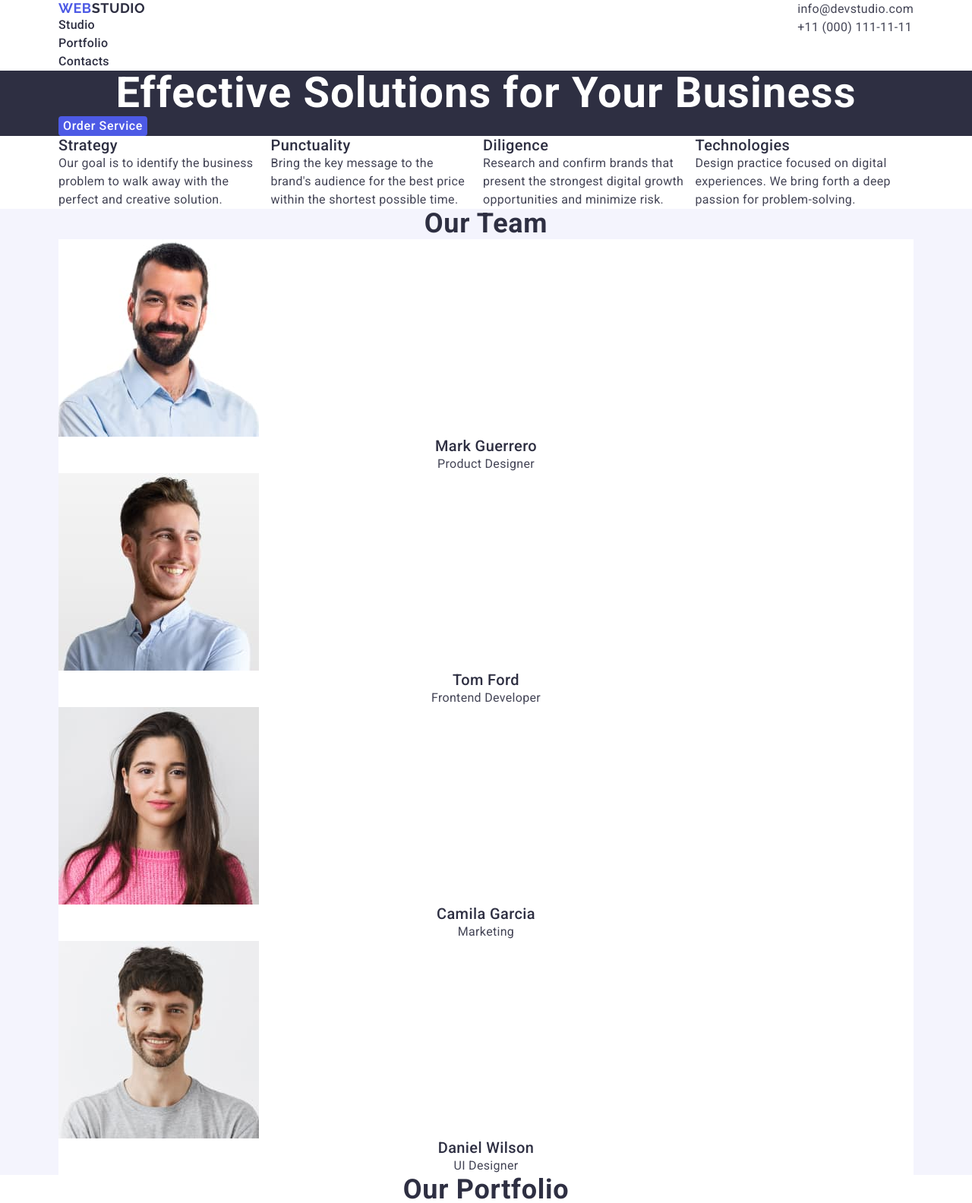
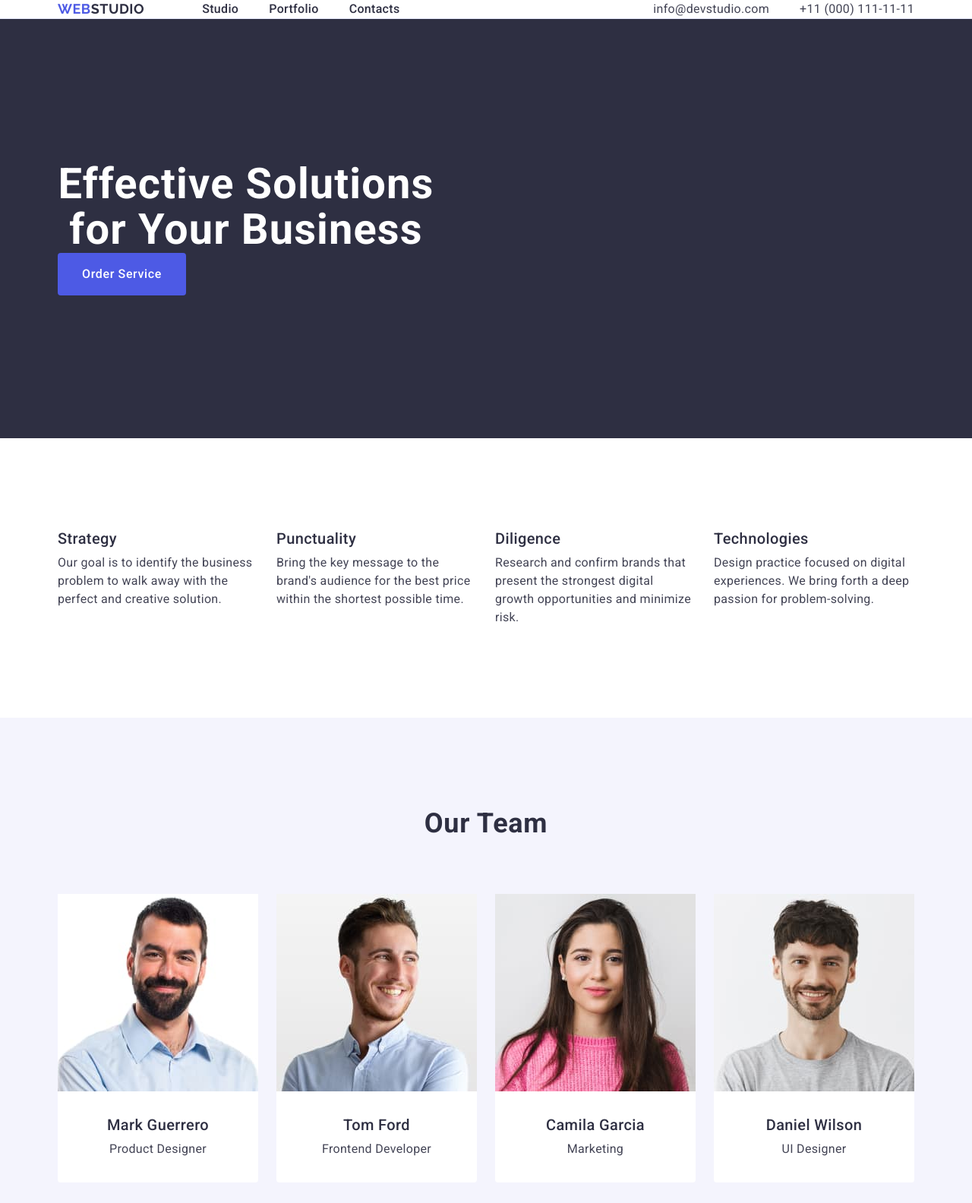
Before and after one commit to Liubov2909/goit-markup-hw-03, a plain HTML site: page index.html in a window 1280 px wide. Shown: the top 1584 px of the page at 76% size. Drawn offline with nearby package versions, Linux system fonts and the light colour scheme.

Commit message:
dz3 version 2

```diff
--- a/css/styles.css
+++ b/css/styles.css
@@ -53,7 +53,7 @@ button {
 
 .container {
 width: 1158px;
-padding: 0 16px;
+padding: 0 15px 0 15px;
 margin: 0 auto;
 }
 
@@ -63,8 +63,13 @@ margin: 0 auto;
 }
 
 .page-header {
+  background-color: #FFF;
+  border-bottom: 1px solid #e7e9fc;
+}
 
-  background-color: #FFF;
+.nav {
+  display: flex;
+  align-items: center;
 }
 
 .page-header .container {
@@ -82,6 +87,7 @@ margin: 0 auto;
   text-transform: uppercase;
   color: #4d5ae5;
   text-decoration: none;
+  margin-right: 76px;
   }
 
 .header-logo-span {
@@ -89,6 +95,8 @@ margin: 0 auto;
   }
 
 .nav-list {
+  display: flex;
+  gap: 40px;
   list-style: none;
   }
 
@@ -107,14 +115,18 @@ margin: 0 auto;
 }
 
 .contact-list {
+  display: flex;
+  gap: 40px;
   list-style: none;
 }
 
 .address-class-name {
+  display: flex;
   font-style: normal;
 }
 
 .contact-link {
+  padding: 24px 0 24px;
   font-size: 16px;
   line-height: 1.5;
   letter-spacing: 0.02em;
@@ -128,6 +140,7 @@ margin: 0 auto;
 }
 .section-big {
   background-color: #2E2F42;
+  padding: 188px 0;
 }
 
 .page-title {
@@ -138,6 +151,7 @@ margin: 0 auto;
   font-weight: 700;
   line-height: 1.07;
   letter-spacing: 0.02em;
+  max-width: 496px;
 }
 
 .my-button {
@@ -146,9 +160,13 @@ margin: 0 auto;
   font-size: 16px;
   line-height: 1.5;
   letter-spacing: 0.04em;
+  display: block;
+  min-width: 169px;
+  height: 56px;
   background-color: #4D5AE5;
   color: #ffffff;
   cursor: pointer;
+
 }
 
 .my-button:hover,
@@ -158,6 +176,7 @@ margin: 0 auto;
 
 .section-control {
   background-color: #FFF;
+  padding: 120px 0;
 }
 
 .hidden-title {
@@ -178,13 +197,11 @@ margin: 0 auto;
   display: flex;
   flex-direction: row;
   align-items: flex-start;
-  gap: 8px;
+  gap: 24px;
 }
 
 .control-menu-item {
-
-  flex-basis: calc((100% - 40px) / 4);
-
+  width: calc((100% - 72px) / 4);
 }
 
 .control-title {
@@ -194,6 +211,7 @@ margin: 0 auto;
   line-height: 1.2;
   letter-spacing: 0.02em;
   color: #2E2F42;
+  margin-bottom: 8px;
 }
 
 .control-text {
@@ -205,12 +223,20 @@ margin: 0 auto;
 }
 
 .section-team {
+  padding: 120px 0;
   background-color: var(--cloud, #F4F4FD);
 }
 
 .team-member {
   background-color: #FFFFFF;
+  width: calc((100% - 72px) / 4);
+  border-radius: 0px 0px 4px 4px;
 }
+
+.name-text {
+  padding: 32px 0;
+}
+
 
 .team-title {
   font-size: 36px;
@@ -220,6 +246,12 @@ margin: 0 auto;
   letter-spacing: 0.02em;
   text-transform: capitalize;
   color: #2e2f42;
+  margin-bottom: 72px;
+}
+
+.team-menu {
+  display: flex;
+  gap: 24px;
 }
 
 .team-name {
@@ -230,6 +262,7 @@ margin: 0 auto;
   letter-spacing: 0.02em;
   color: var(--navyblue, #2E2F42);
   text-align: center;
+  margin-bottom: 8px;
 }
 
 .team-text {
@@ -244,6 +277,7 @@ margin: 0 auto;
 
 .section-portfolio {
   background-color: #FFF;
+  padding: 120px 0;
 }
 
 .portfolio-title {
@@ -255,6 +289,24 @@ margin: 0 auto;
   letter-spacing: 0.02em;
   text-transform: capitalize;
   color: #2e2f42;
+  margin-bottom: 72px;
+ }
+
+ .portfolio-menu {
+  display: flex;
+  flex-wrap: wrap;
+  column-gap: 24px;
+  row-gap: 48px;
+ }
+
+ .portfolio-item {
+   width: calc((100% - 48px) / 3);
+ }
+
+ .projekt-text {
+  padding: 32px 16px;
+  border: 1px solid #e7e9fc;
+  border-top: none;
  }
 
 .portfolio-project {
@@ -264,6 +316,7 @@ margin: 0 auto;
   line-height: 1.2;
   letter-spacing: 0.02em;
   color: var(--navyblue, #2E2F42);
+  margin-bottom: 8px
 }
 
 .portfolio-text {
@@ -276,11 +329,13 @@ margin: 0 auto;
 }
 
 .footer {
+  padding: 100px 0;
   background-color: var(--navyblue, #2E2F42);
   color: #F4F4FD;
 }
 
 .footer-logo {
+  display: inline-block;
   font-family: "Raleway", sans-serif;
   font-weight: 700;
   font-size: 18px;
@@ -289,6 +344,11 @@ margin: 0 auto;
   text-transform: uppercase;
   color: #4d5ae5;
   text-decoration: none;
+  margin-bottom: 16px;
+}
+
+.footer-logo-span {
+  color: #f4f4fd;
 }
 
 .footer-paragraph {
@@ -296,7 +356,3 @@ margin: 0 auto;
   color: var(--footer-color, #F4F4FD);
   letter-spacing: 0.02em;
 }
-
-.footer-logo-span {
-  color: #f4f4fd;
-}
--- a/index.html
+++ b/index.html
@@ -18,7 +18,7 @@
 
   <header class="page-header">
     <div class="container">
-      <nav>
+      <nav class="nav">
         <a href="./index.html" class="header-logo">Web<span class="header-logo-span">Studio</span></a>
         <ul class="nav-list">
           <li><a href="./index.html" class="nav-link">Studio</a></li>
@@ -71,26 +71,34 @@
         <section class="section-team">
           <div class="container">
             <h2 class="team-title">Our Team</h2>
-            <ul>
+            <ul class="team-menu">
               <li class="team-member">
                 <img src="./images/1.jpg" width="264" height="260" alt="Product Designer Mark Guerrero">
+                 <div class="name-text">
                   <h3 class="team-name">Mark Guerrero</h3>
                   <p class="team-text">Product Designer</p>
+                </div>
               </li>
               <li class="team-member">
                 <img src="./images/2.jpg" width="264" height="260" alt="Frontend Developer Tom Ford">
+                  <div class="name-text">
                     <h3 class="team-name">Tom Ford</h3>
                     <p class="team-text">Frontend Developer</p>
+                  </div>
               </li>
               <li class="team-member">
                 <img src="./images/3.jpg" width="264" height="260" alt="Marketing Camila Garcia">
+                  <div class="name-text">
                     <h3 class="team-name">Camila Garcia</h3>
                     <p class="team-text">Marketing</p>
+                  </div>
               </li>
               <li class="team-member">
                 <img src="./images/4.jpg" width="264" height="260" alt="UI Designer Daniel Wilson">
+                  <div class="name-text">
                     <h3 class="team-name">Daniel Wilson</h3>
                     <p class="team-text">UI Designer</p>
+                  </div>
               </li>
             </ul>
           </div>
@@ -99,36 +107,48 @@
         <section class="section-portfolio">
           <div class="container">
             <h2 class="portfolio-title">Our Portfolio</h2>
-            <ul>
-              <li>
+            <ul class="portfolio-menu">
+              <li class="portfolio-item">
                 <img src="./images/5.jpg" width="360" height="300" alt="App Banking App">
+                  <div class="projekt-text">
                     <h3 class="portfolio-project">Banking App</h3>
                     <p class="portfolio-text">App</p>
+                  </div>
               </li>
               <li>
                 <img src="./images/6.jpg" width="360" height="300" alt="Marketing Cashless Payment">
+                  <div class="projekt-text">
                     <h3 class="portfolio-project">Cashless Payment</h3>
                     <p class="portfolio-text">Marketing</p>
+                  </div>
               </li>
               <li>
                 <img src="./images/7.jpg" width="360" height="300" alt="App Meditation App">
+                  <div class="projekt-text">
                     <h3 class="portfolio-project">Meditation App</h3>
                     <p class="portfolio-text">App</p>
+                  </div>
               </li>
               <li>
                 <img src="./images/8.jpg" width="360" height="300" alt="Marketing Taxi Service">
+                  <div class="projekt-text">
                     <h3 class="portfolio-project">Taxi Service</h3>
                     <p class="portfolio-text">Marketing</p>
+                  </div>
               </li>
               <li>
                 <img src="./images/9.jpg" width="360" height="300" alt="Design Screen Illustrations">
+                  <div class="projekt-text">
                     <h3 class="portfolio-project">Screen Illustrations</h3>
                     <p class="portfolio-text">Design</p>
+                  </div>
               </li>
               <li>
                 <img src="./images/10.jpg" width="360" height="300" alt="Marketing Online Courses">
+                  <div class="projekt-text">
                     <h3 class="portfolio-project">Online Courses</h3>
                     <p class="portfolio-text" >Marketing</p>
+                  </div>
               </li>
             </ul>
           </div>
```
Lines whose indentation alone changed are shown as unchanged.
